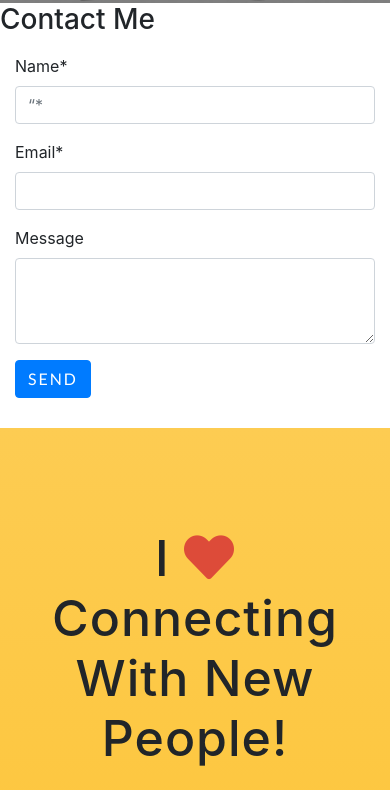
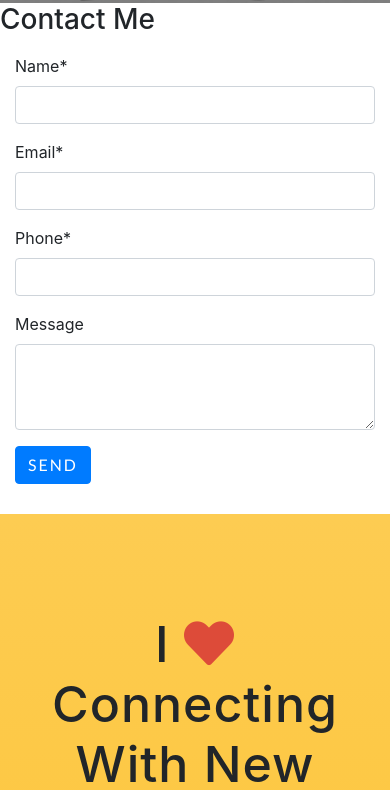
Before and after one commit to isaiahyonas/isaiahyonas.github.io, a website with bundled scripts: page index.html in a window 390 px wide. Shown: the part 4431-5221 px from the top of the page. Built offline with nearby package versions, Linux system fonts and the light colour scheme; a web font is replaced by a local one.

Commit message:
entered phone number into form

```diff
--- a/index.html
+++ b/index.html
@@ -186,14 +186,18 @@ action="https://formspree.io/isaiahyonas@gmail.com"-->
 <form id="add-user-input">
 <div class="form-group">
 <label for="inputName">Name*</label>
-<input type="text" class="form-control" name="name" id="inputName" placeholder=“*
-as the required field" required>
+<input type="text" class="form-control" name="name" id="inputName"required>
 </div>
 
 
 <div class="form-group">
 <label for="inputEmail4">Email*</label>
 <input type="email" class="form-control" name="email" id="inputEmail4" required>
+</div>
+
+<div class="form-group">
+<label for="inputPhone">Phone*</label>
+<input type="text" class="form-control" name="phone" id="inputPhone" required>
 </div>
 
 <div class="form-group">
--- a/js/addData.js
+++ b/js/addData.js
@@ -2,11 +2,15 @@ const form = document.querySelector('#add-user-input');
 form.addEventListener('submit', function(evt) {
 	evt.preventDefault();
 	db.collection('userInput').add({
+		db.collection('userInput').add({
+createdAt: firebase.firestore.FieldValue.serverTimestamp(),
 		name: form.name.value,
 		email: form.email.value,
+		phone: form.phone.value,
 		message: form.message.value
 	});
 	form.name.value = '';
 	form.email.value = '';
+	form.phone.value = '';
 	form.message.value = '';
 })
```
Also changed, not shown: 1 other file.
